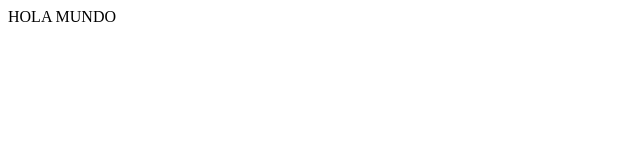
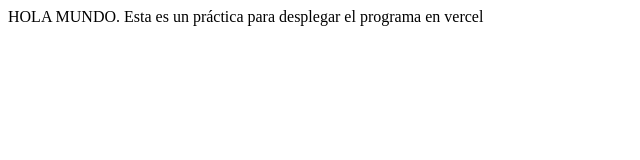
Before and after one commit to david-chulde/JavaScript-Programa3, a plain HTML site: page index.html in a window 1280 px wide. Shown: the whole page, without its empty margins (0-640 px from the left). Drawn offline with Linux system fonts and the light colour scheme.

Commit message:
Update index.html

```diff
--- a/index.html
+++ b/index.html
@@ -7,7 +7,7 @@
 </head>
 <body>
     <script>
-        document.write("HOLA MUNDO");
+        document.write("HOLA MUNDO. Esta es un práctica para desplegar el programa en vercel");
         alert("HOLA MUNDO");
         console.log("hola mundo");
     </script>
```
